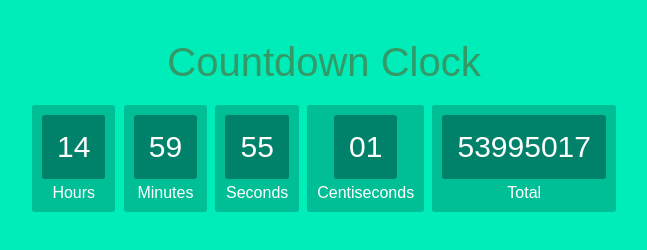
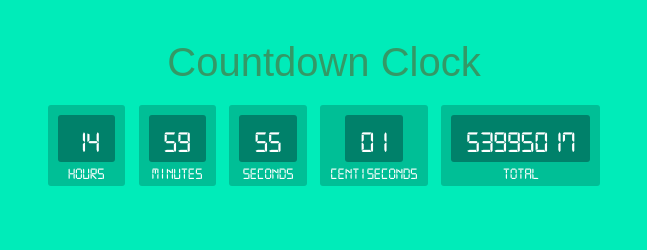
Before and after one commit to pymaldebaran/countofwolves, a plain HTML site: page index.html in a window 1280 px wide. Shown: the whole page, without its empty margins (316-963 px from the left). Drawn offline with Linux system fonts and the light colour scheme.

Commit message:
FEATURE: Use a clean digital clock font.

```diff
--- a/countofwolves.css
+++ b/countofwolves.css
@@ -5,6 +5,11 @@
  * [Build a Countdown Timer in Just 18 Lines of JavaScript](https://www.sitepoint.com/build-javascript-countdown-timer-no-dependencies/)
  * tutorial.
  */
+
+ @font-face {
+  font-family: "digital-7 (mono)";
+  src: url("/fonts/digital-7 (mono).ttf") format("truetype");
+}
 
 body{
 	text-align: center;
@@ -21,7 +26,7 @@ h1{
 }
 
 #clockdiv{
-	font-family: sans-serif;
+	font-family: "digital-7 (mono)";
 	color: #fff;
 	display: inline-block;
 	font-weight: 100;
```
Also changed, not shown: fonts/digital-7 (mono).ttf (added).
